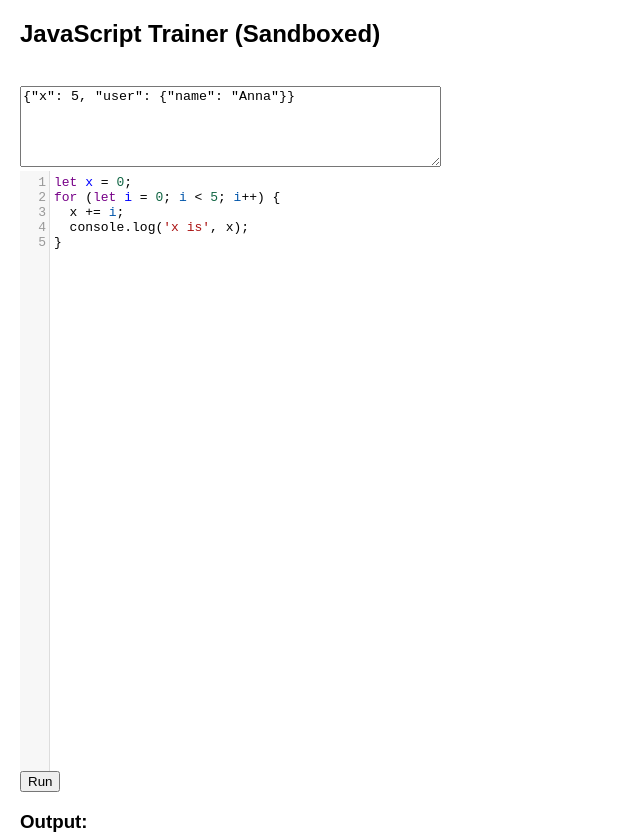
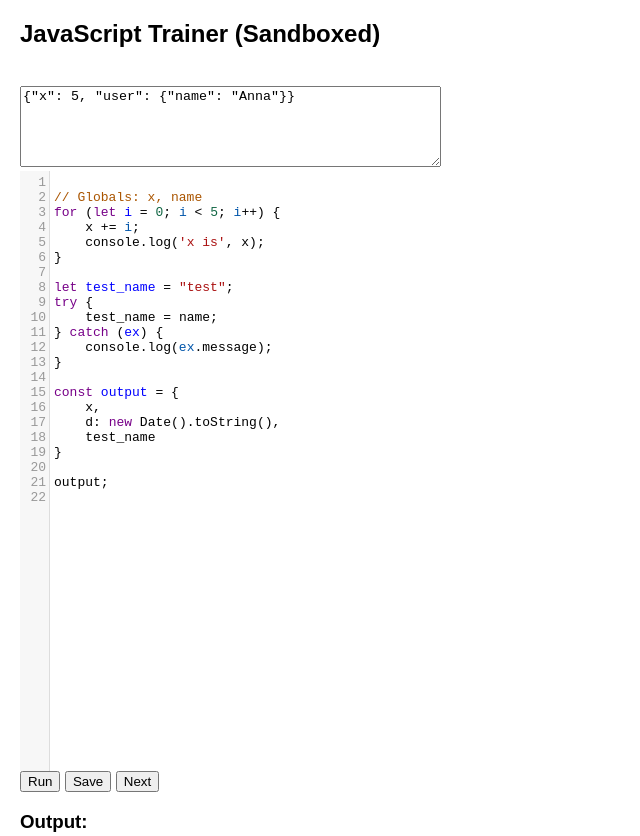
Before and after one commit to go-hse/bic-js-env, a plain HTML site: page src/html/index.html in a window 1280 px wide. Shown: the top 836 px of the page, without its empty margins (0-640 px from the left). Drawn offline with nearby package versions, Linux system fonts and the light colour scheme.

Commit message:
save/next

```diff
--- a/src/html/index.html
+++ b/src/html/index.html
@@ -55,11 +55,13 @@
 
     <h2>JavaScript Trainer (Sandboxed)</h2>
     <br>
-    <textarea id="globals" placeholder='{"x": 5, "user": {"name": "Anna"}}' rows="5"
+    <textarea id="globals" placeholder='{"x": 5, "name": "Anna"}' rows="5"
         cols="50">{"x": 5, "user": {"name": "Anna"}}</textarea>
     <br>
     <div id="editor"></div>
     <button onclick="runCode()">Run</button>
+    <button onclick="saveCode()">Save</button>
+    <button onclick="nextCode()">Next</button>
 
     <h3>Output:</h3>
     <div id="output"></div>
@@ -69,12 +71,55 @@
 
     <script>
         const editor = CodeMirror(document.getElementById("editor"), {
-            value: `let x = 0;\nfor (let i = 0; i < 5; i++) {\n  x += i;\n  console.log('x is', x);\n}`,
+            value: `
+// Globals: x, name
+for (let i = 0; i < 5; i++) {
+    x += i;
+    console.log('x is', x);
+}
+
+let test_name = "test";
+try {
+    test_name = name;
+} catch (ex) {
+    console.log(ex.message);
+}
+
+const output = {
+    x,
+    d: new Date().toString(),
+    test_name
+}
+
+output;
+`,
             mode: "javascript",
             lineNumbers: true
         });
 
         const output = document.getElementById("output");
+
+        const codestring = localStorage.getItem("codes") || "[]";
+        const codes = JSON.parse(codestring);
+        let codeIdx = codes.length - 1;
+
+        nextCode();
+
+        function saveCode() {
+            const globals = document.getElementById("globals").value;
+            const code = editor.getValue();
+            codes.push({ globals, code });
+            localStorage.setItem("codes", JSON.stringify(codes));
+        }
+
+        function nextCode() {
+            codeIdx = codeIdx < codes.length ? ++codeIdx : 0;
+            if (codeIdx < codes.length) {
+                const { globals, code } = codes[codeIdx];
+                document.getElementById("globals").value = globals;
+                editor.setValue(code);
+            }
+        }
 
         function runCode() {
             let globals = {};
```
